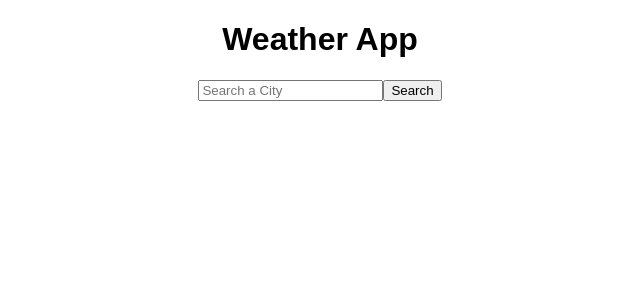
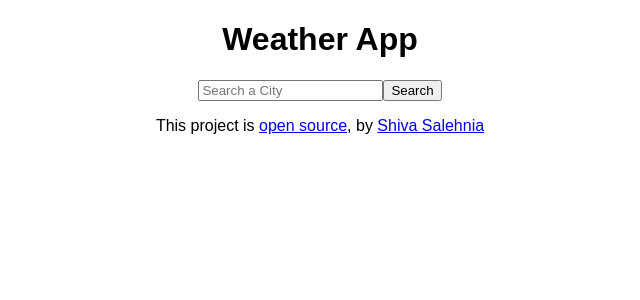
Before and after one commit to ShivaSalehnia/trying-react, a React (Create React App) app: page / in a window 1280 px wide. Shown: the top 300 px of the page, without its empty margins (320-960 px from the left). Built offline with nearby package versions, Linux system fonts and the light colour scheme.

Commit message:
Link to Github
Adding github link at the bottom of the code

```diff
--- a/src/App.js
+++ b/src/App.js
@@ -7,6 +7,11 @@ export default function App() {
     <div className="App">
       <h1>Weather App</h1>
       <Weather />
+      <p>
+        This project is{" "}
+        <a href="https://github.com/ShivaSalehnia/trying-react">open source</a>,
+        by <a href="https://github.com/ShivaSalehnia">Shiva Salehnia</a>
+      </p>
     </div>
   );
 }
```
